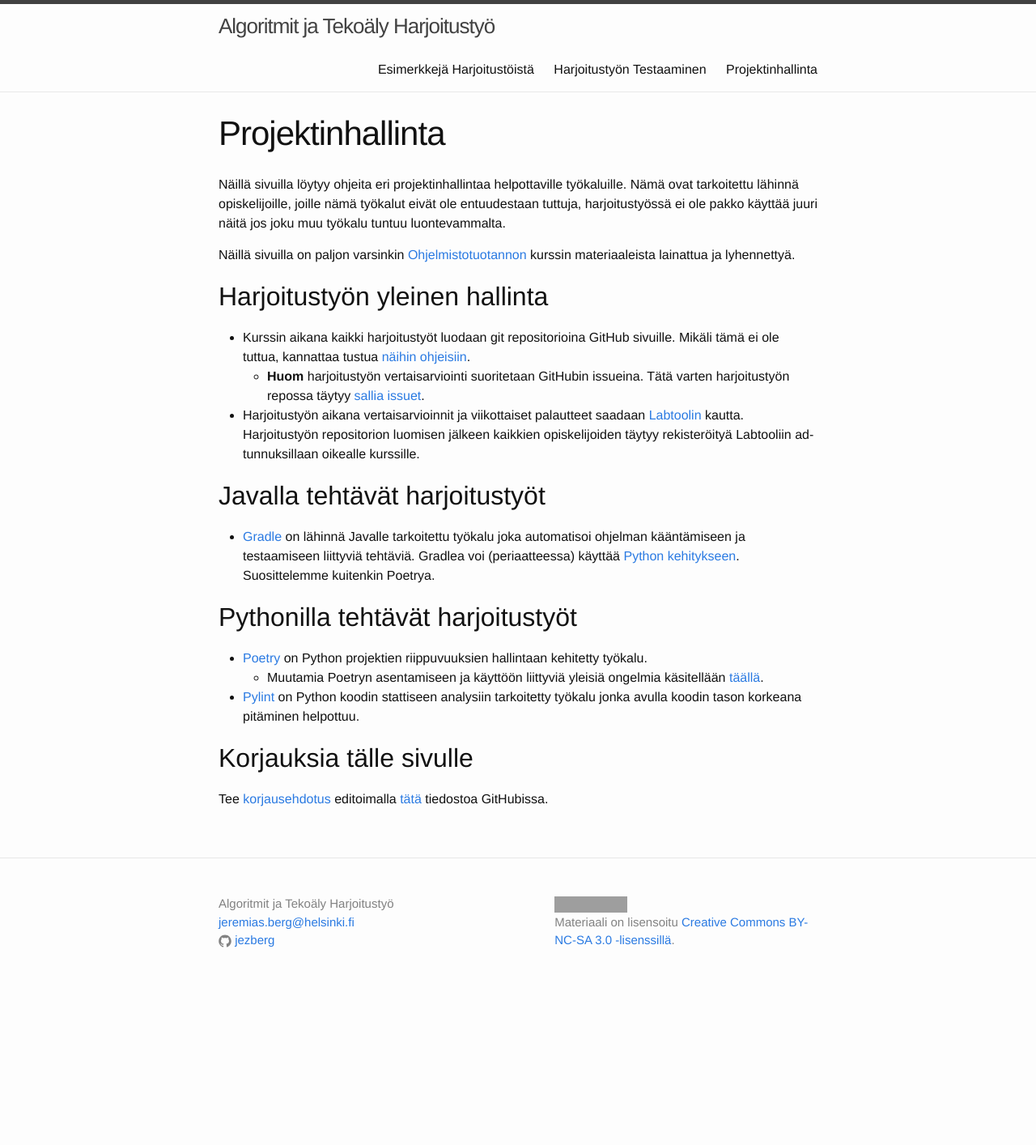
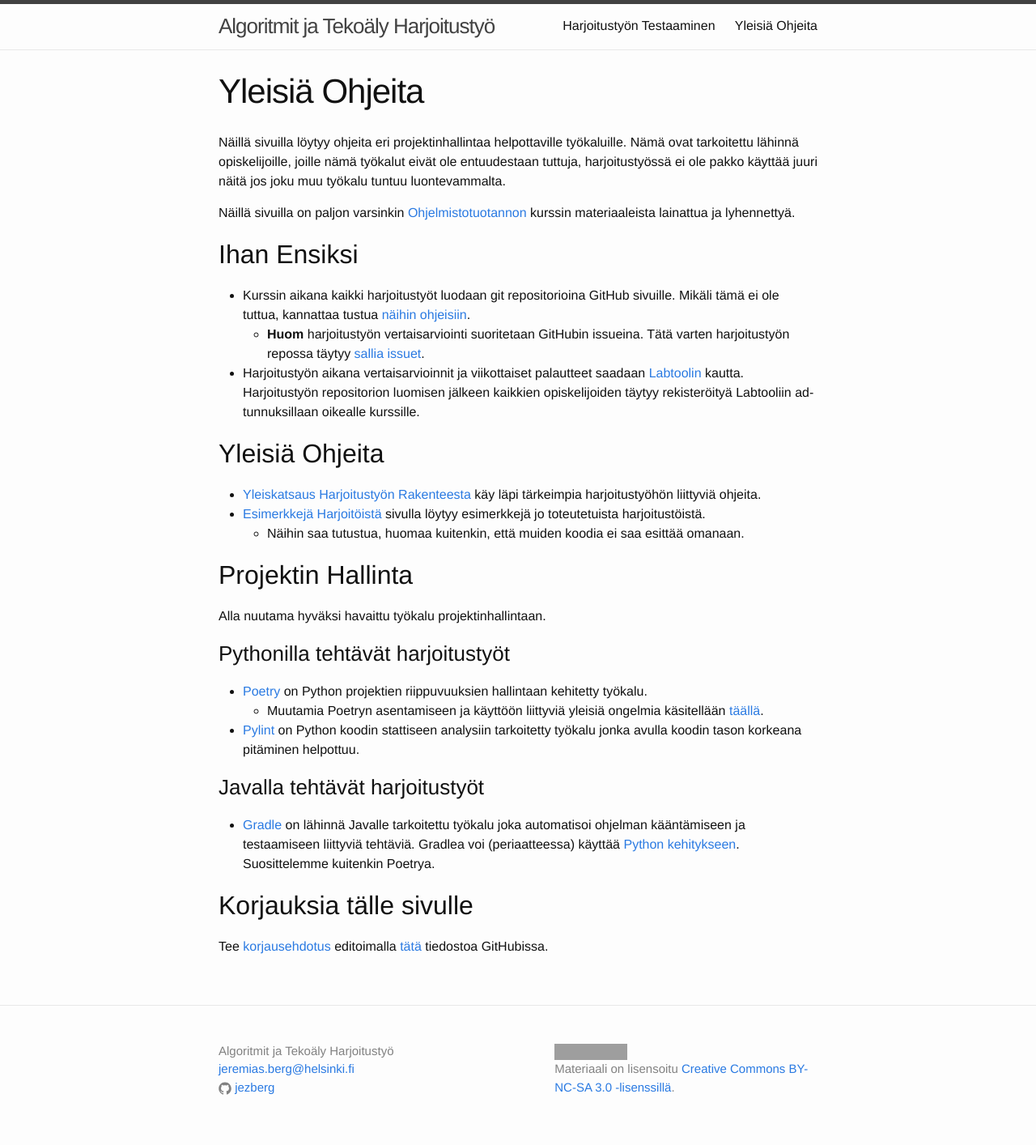
Before and after one commit to algolabra-hy/algolabra-hy.github.io, a Jekyll site: the page built from projektinhallinta.md, in a window 1280 px wide. Shown: the whole page at 81% size. Built offline with Jekyll 4.4.1, drawn with Linux system fonts in a browser that asks for light colours; before the commit the page ends 1233 px from its top, so only the background shows below that; grey boxes are pictures that could not be loaded.

Commit message:
new page

```diff
--- a/projektinhallinta.md
+++ b/projektinhallinta.md
@@ -1,7 +1,7 @@
 ---
 layout: page
 permalink: /projektinhallinta
-title: Projektinhallinta
+title: Yleisiä Ohjeita
 title_long: Projektinhallinta
 inheader: yes
 ---
@@ -12,17 +12,26 @@ tuttuja, harjoitustyössä ei ole pakko käyttää juuri näitä jos joku muu ty
 
 Näillä sivuilla on paljon varsinkin [Ohjelmistotuotannon](https://ohjelmistotuotanto-hy.github.io/) kurssin materiaaleista lainattua ja lyhennettyä.
 
-## Harjoitustyön yleinen hallinta
+## Ihan Ensiksi
 - Kurssin aikana kaikki harjoitustyöt luodaan git repositorioina GitHub sivuille. Mikäli tämä ei ole tuttua, kannattaa tustua [näihin ohjeisiin](/git).
   - **Huom** harjoitustyön vertaisarviointi suoritetaan GitHubin issueina. Tätä varten harjoitustyön repossa täytyy [sallia issuet](/git#issuiden-salliminen).
 - Harjoitustyön aikana vertaisarvioinnit ja viikottaiset palautteet saadaan [Labtoolin](https://study.cs.helsinki.fi/labtool/) kautta. Harjoitustyön repositorion luomisen jälkeen kaikkien opiskelijoiden täytyy rekisteröityä Labtooliin ad-tunnuksillaan oikealle kurssille.
 
-## Javalla tehtävät harjoitustyöt
-- [Gradle](/gradle/) on lähinnä Javalle tarkoitettu työkalu joka automatisoi ohjelman kääntämiseen ja testaamiseen liittyviä tehtäviä. Gradlea voi (periaatteessa) käyttää [Python kehitykseen](https://github.com/PrzemyslawSwiderski/python-gradle-plugin). Suosittelemme kuitenkin Poetrya.
+## Yleisiä Ohjeita
+- [Yleiskatsaus Harjoitustyön Rakenteesta](/yleiskatsaus) käy läpi tärkeimpia harjoitustyöhön liittyviä ohjeita.
+- [Esimerkkejä Harjoitöistä](/esimerkkeja) sivulla löytyy esimerkkejä jo toteutetuista harjoitustöistä.
+    - Näihin saa tutustua, huomaa kuitenkin, että muiden koodia ei saa esittää omanaan.
 
-## Pythonilla tehtävät harjoitustyöt
+
+## Projektin Hallinta
+Alla nuutama hyväksi havaittu työkalu projektinhallintaan.
+
+### Pythonilla tehtävät harjoitustyöt
 - [Poetry](/poetry) on Python projektien riippuvuuksien hallintaan kehitetty työkalu.
     - Muutamia Poetryn asentamiseen ja käyttöön liittyviä yleisiä ongelmia käsitellään [täällä](/ongelmia).
 - [Pylint](/pylint) on Python koodin stattiseen analysiin tarkoitetty työkalu jonka avulla koodin tason korkeana pitäminen helpottuu.
 
+### Javalla tehtävät harjoitustyöt
+- [Gradle](/gradle/) on lähinnä Javalle tarkoitettu työkalu joka automatisoi ohjelman kääntämiseen ja testaamiseen liittyviä tehtäviä. Gradlea voi (periaatteessa) käyttää [Python kehitykseen](https://github.com/PrzemyslawSwiderski/python-gradle-plugin). Suosittelemme kuitenkin Poetrya.
+
 {% include typo_instructions.md %}
```
Also changed, not shown: esimerkkeja.md (+1 -1 lines), harjoitustyo_test.md (+2 -1 lines), harjoitustyo_test_requirement.md (+3 -3 lines), test_edustavuus.md (+2 -2 lines), ylesikatsaus.md (added, +50 -0 lines).
